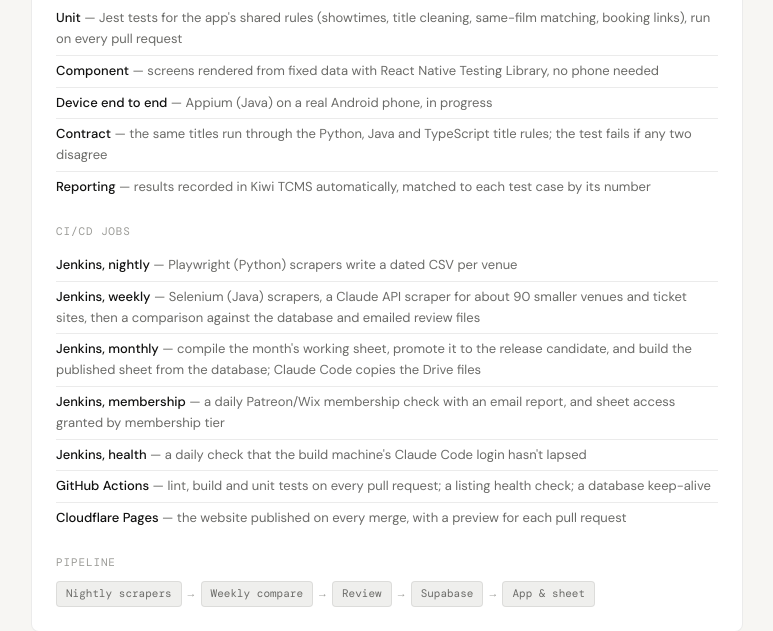
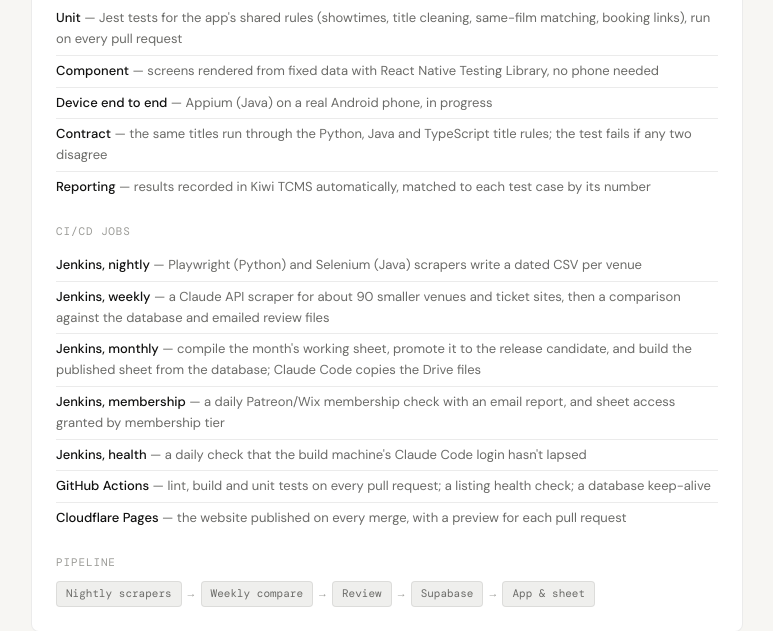
Before and after one commit to alexrossqa/alexrossqa.github.io, a plain HTML site: page index.html in a window 1280 px wide. Shown: the part 1309-1940 px from the top of the page, without its empty margins (253-1026 px from the left). Drawn offline with nearby package versions, Linux system fonts and the light colour scheme.

Commit message:
CI/CD jobs: Selenium scrapers run nightly
Co-Authored-By: Claude Opus 5.5 <noreply@anthropic.com>

```diff
--- a/index.html
+++ b/index.html
@@ -404,8 +404,8 @@
           </ul>
           <p class="pipeline-label">CI/CD jobs</p>
           <ul class="detail-list">
-            <li><strong>Jenkins, nightly</strong> — Playwright (Python) scrapers write a dated CSV per venue</li>
-            <li><strong>Jenkins, weekly</strong> — Selenium (Java) scrapers, a Claude API scraper for about 90 smaller venues and ticket sites, then a comparison against the database and emailed review files</li>
+            <li><strong>Jenkins, nightly</strong> — Playwright (Python) and Selenium (Java) scrapers write a dated CSV per venue</li>
+            <li><strong>Jenkins, weekly</strong> — a Claude API scraper for about 90 smaller venues and ticket sites, then a comparison against the database and emailed review files</li>
             <li><strong>Jenkins, monthly</strong> — compile the month's working sheet, promote it to the release candidate, and build the published sheet from the database; Claude Code copies the Drive files</li>
             <li><strong>Jenkins, membership</strong> — a daily Patreon/Wix membership check with an email report, and sheet access granted by membership tier</li>
             <li><strong>Jenkins, health</strong> — a daily check that the build machine's Claude Code login hasn't lapsed</li>
```
